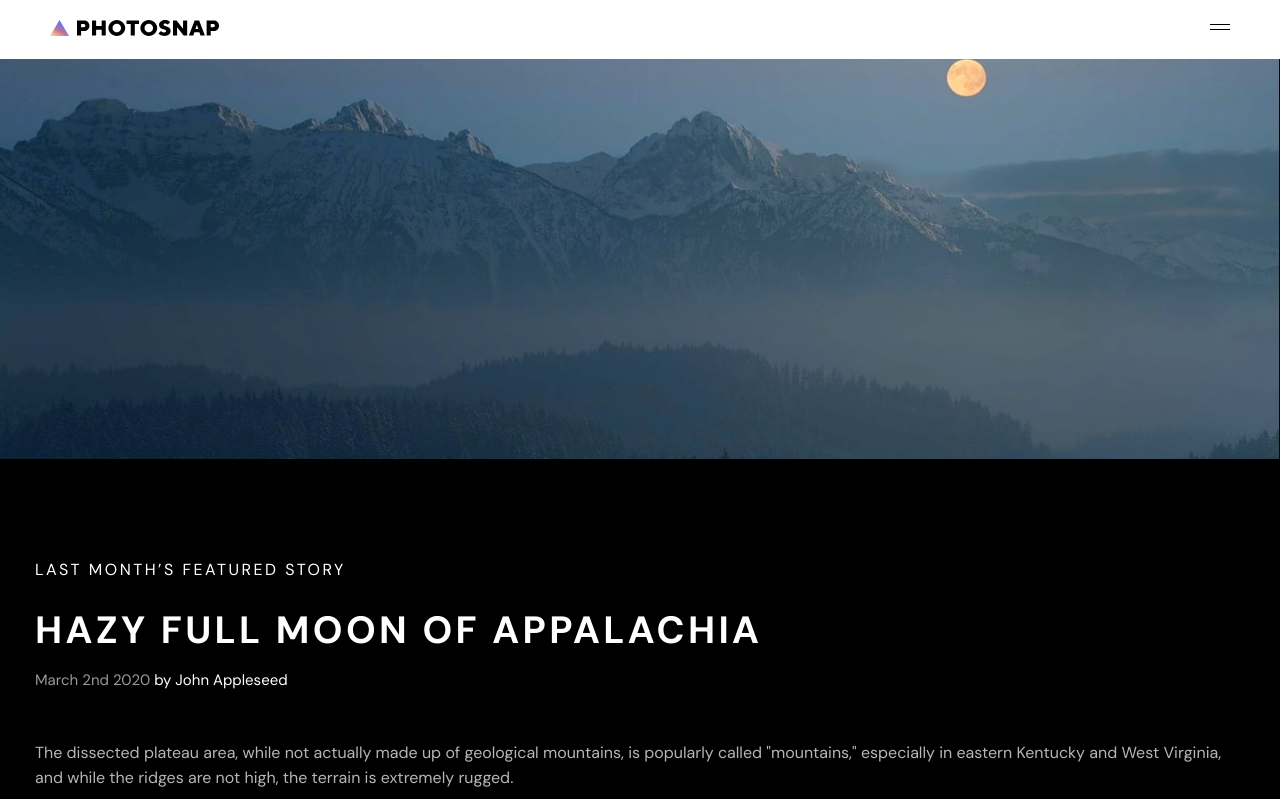
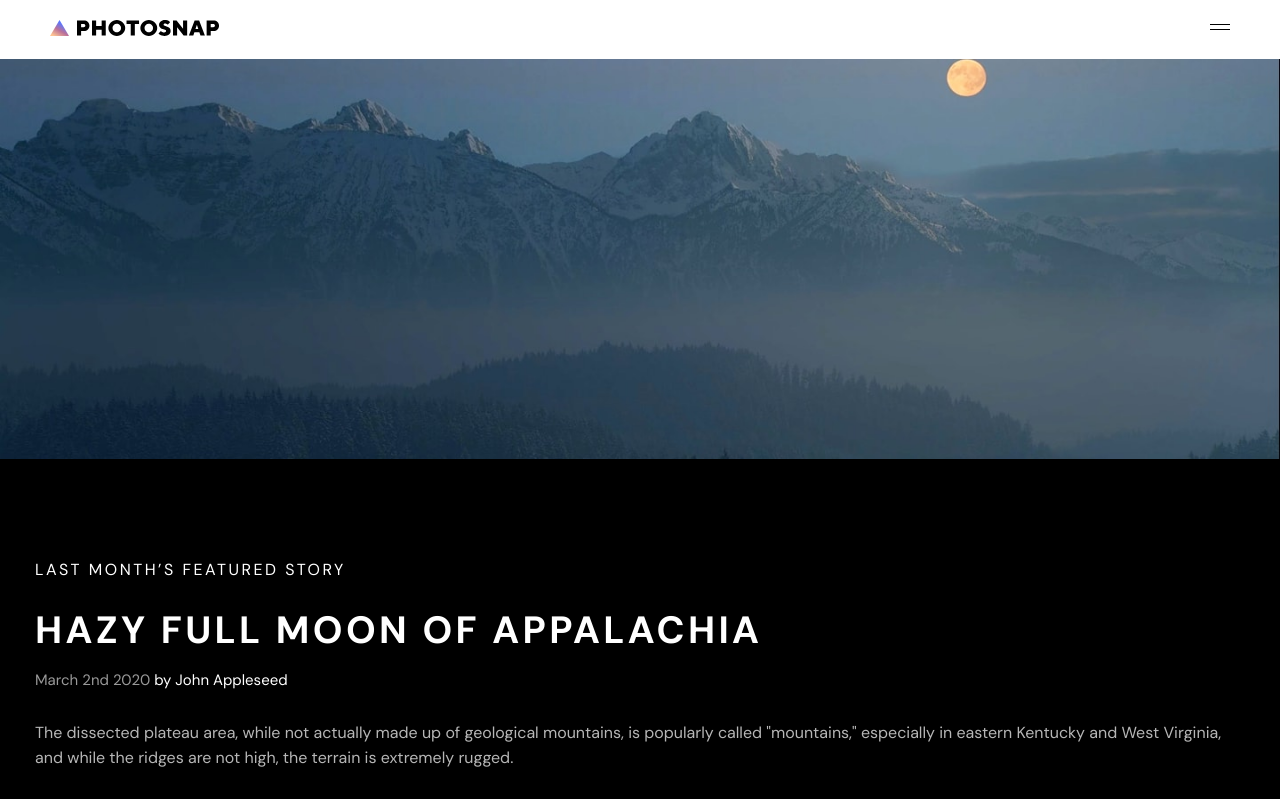
Before and after one commit to Lu1uu/Photosnap-, a Vue app: page /stories in a window 1280 px wide. Shown: the top 799 px of the page. Built offline with nearby package versions, Linux system fonts and the light colour scheme.

Commit message:
Fixed padding on headline

```diff
--- a/src/components/TheHeadline.vue
+++ b/src/components/TheHeadline.vue
@@ -84,7 +84,7 @@ export default {
         }
     }
     &__info {
-        padding: 2rem 0;
+        padding-top: 2rem;
         font-size: 1.5rem;
     }
     &__date {
```
